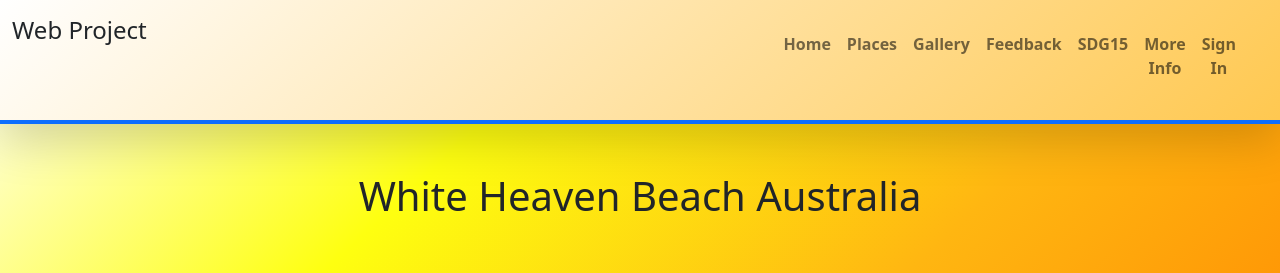
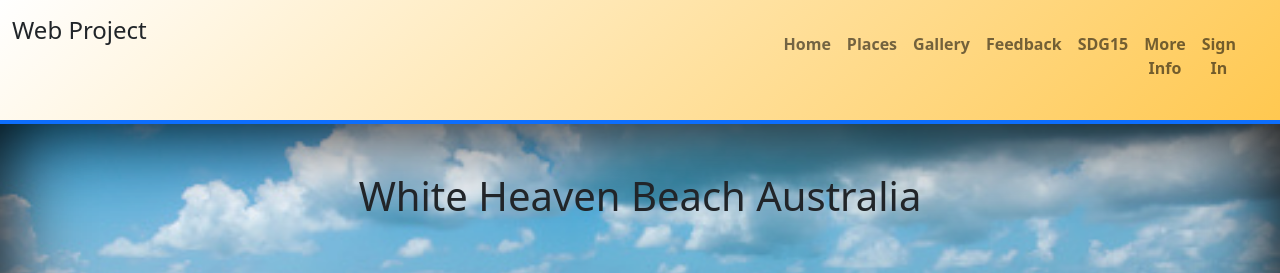
Before and after one commit to mewan-chamika99/web--assignment, a PHP site: the page made by singlePlace 15.php in a window 1280 px wide. Shown: the top 273 px of the page. Run offline with PHP 8.4, Linux system fonts and the light colour scheme.

Commit message:
Update singlePlace 15.php

```diff
--- a/singlePlace 15.php
+++ b/singlePlace 15.php
@@ -21,7 +21,7 @@
 
             ?>
 
-            <div class="col-12 singleHd " style="margin-bottom: 40px;">
+            <div class="col-12 a15 " style="margin-bottom: 40px;">
                 <h1 class="text-center pt-5">White Heaven Beach Australia</h1>
             </div>
 
```
